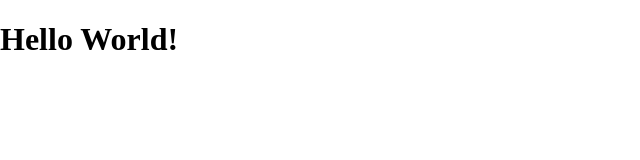
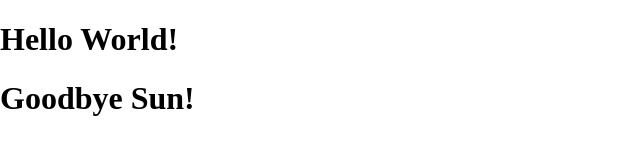
Before and after one commit to atomic-boot-shop/template-test, a plain HTML site: page index.html in a window 1280 px wide. Shown: the whole page, without its empty margins (0-640 px from the left). Drawn offline with Linux system fonts and the light colour scheme; some icons are missing.

Commit message:
goodbye sun

```diff
--- a/index.html
+++ b/index.html
@@ -11,6 +11,7 @@
 </head>
 <body>
     <H1>Hello World!</H1>
+    <h1>Goodbye Sun!</h1>
     <i class="fa-duotone fa-arrows-to-eye"></i>
     <i class="fa-thin fa-alien"></i>
     <!--script-->
```
